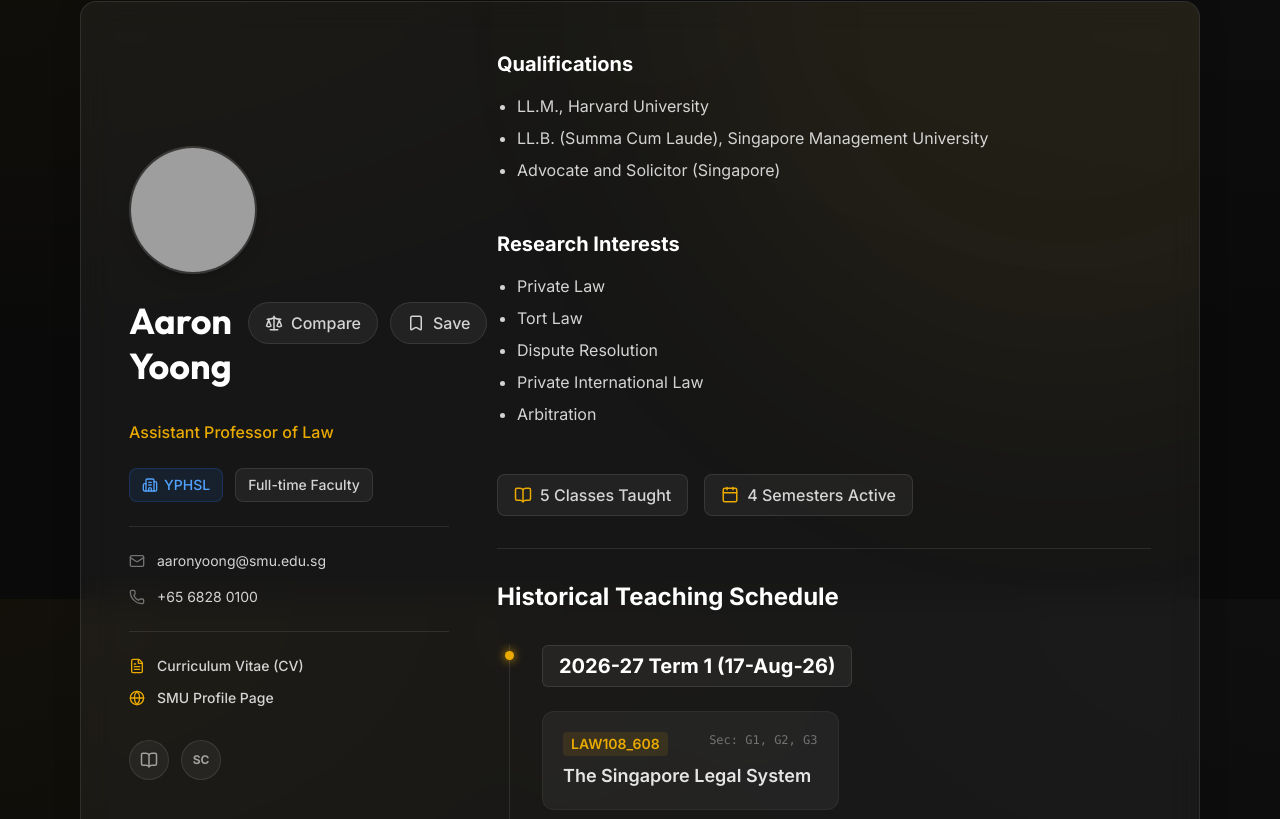
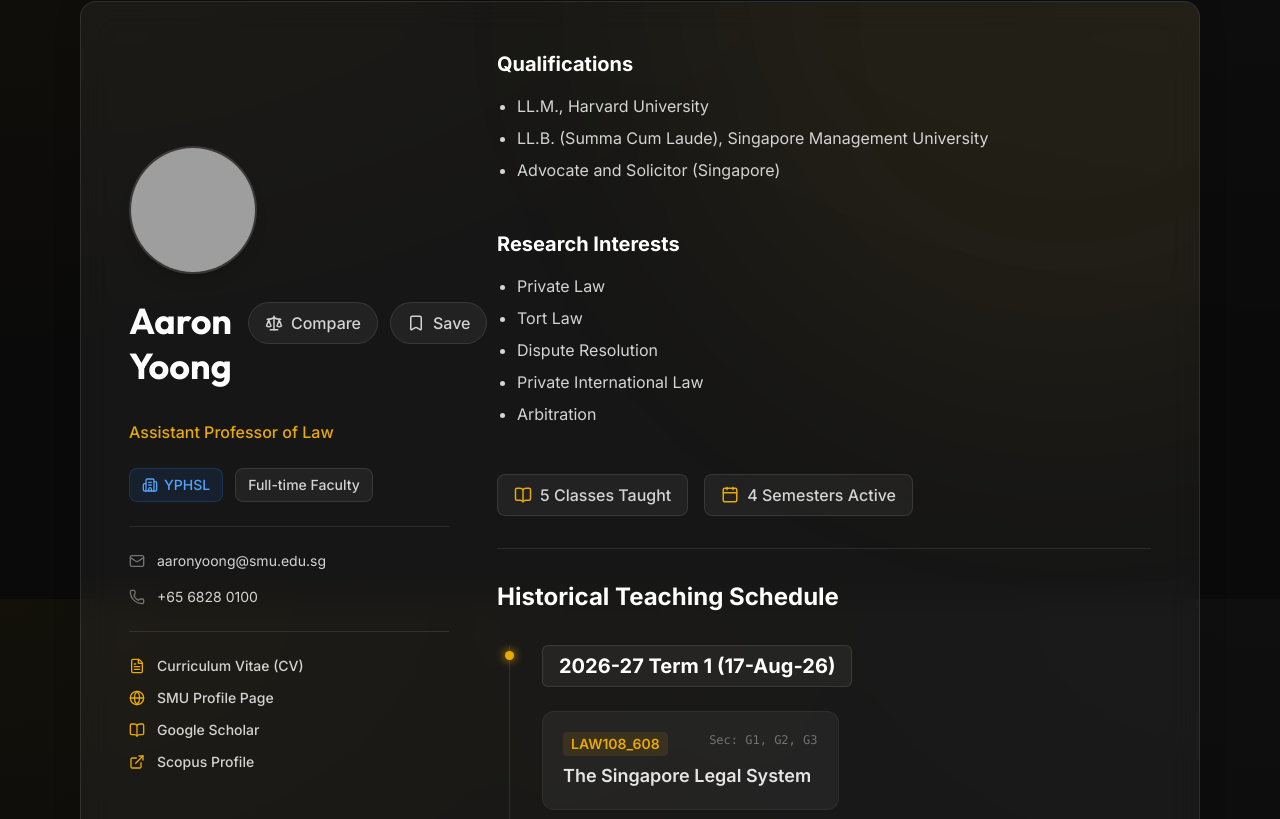
Before and after one commit to hongyime/smucourses, a Next.js app in the folder web/: page /professors/aaron-yoong in a window 1280 px wide. Shown: the part 201-1020 px from the top of the page. Built offline with nearby package versions, Linux system fonts and the light colour scheme; grey boxes are pictures that could not be loaded.

Commit message:
fix: use text hyperlinks for Scholar/Scopus instead of icon buttons

```diff
--- a/web/src/app/professors/[id]/page.tsx
+++ b/web/src/app/professors/[id]/page.tsx
@@ -152,7 +152,7 @@ export default async function ProfessorPage({ params }: { params: Promise<{ id:
               </div>
 
               {/* Links */}
-              {(cvUrl || profileUrl) && (
+              {(cvUrl || profileUrl || scholarUrl || scopusUrl) && (
                 <>
                   <div className="border-t border-white/10 my-6"></div>
                   <div className="space-y-3 mb-6">
@@ -168,24 +168,20 @@ export default async function ProfessorPage({ params }: { params: Promise<{ id:
                         <span className="font-medium">SMU Profile Page</span>
                       </a>
                     )}
+                    {scholarUrl && (
+                      <a href={scholarUrl} target="_blank" rel="noopener noreferrer" className="flex items-center gap-3 text-sm text-neutral-300 hover:text-white transition-colors">
+                        <BookOpen size={16} className="text-[var(--color-brand-primary)] shrink-0" />
+                        <span className="font-medium">Google Scholar</span>
+                      </a>
+                    )}
+                    {scopusUrl && (
+                      <a href={scopusUrl} target="_blank" rel="noopener noreferrer" className="flex items-center gap-3 text-sm text-neutral-300 hover:text-white transition-colors">
+                        <ExternalLink size={16} className="text-[var(--color-brand-primary)] shrink-0" />
+                        <span className="font-medium">Scopus Profile</span>
+                      </a>
+                    )}
                   </div>
                 </>
-              )}
-
-              {/* Social Icons */}
-              {(scholarUrl || scopusUrl) && (
-                <div className="flex gap-3 pt-2">
-                  {scholarUrl && (
-                    <a href={scholarUrl} target="_blank" rel="noopener noreferrer" className="p-2.5 bg-white/5 rounded-full border border-white/10 hover:bg-white/10 hover:text-white transition-colors text-neutral-400" title="Google Scholar">
-                      <BookOpen size={18} />
-                    </a>
-                  )}
-                  {scopusUrl && (
-                    <a href={scopusUrl} target="_blank" rel="noopener noreferrer" className="p-2.5 bg-white/5 rounded-full border border-white/10 hover:bg-white/10 hover:text-white transition-colors text-neutral-400 font-bold text-xs flex items-center justify-center w-[40px] h-[40px]" title="Scopus">
-                      SC
-                    </a>
-                  )}
-                </div>
               )}
 
             </div>
```
